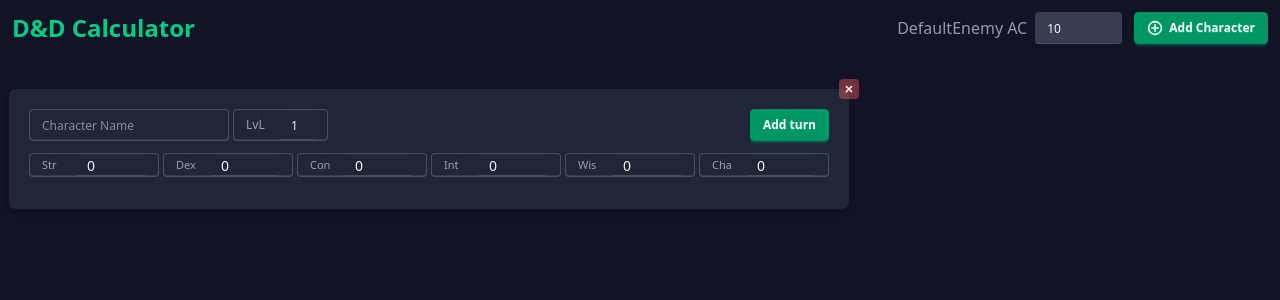
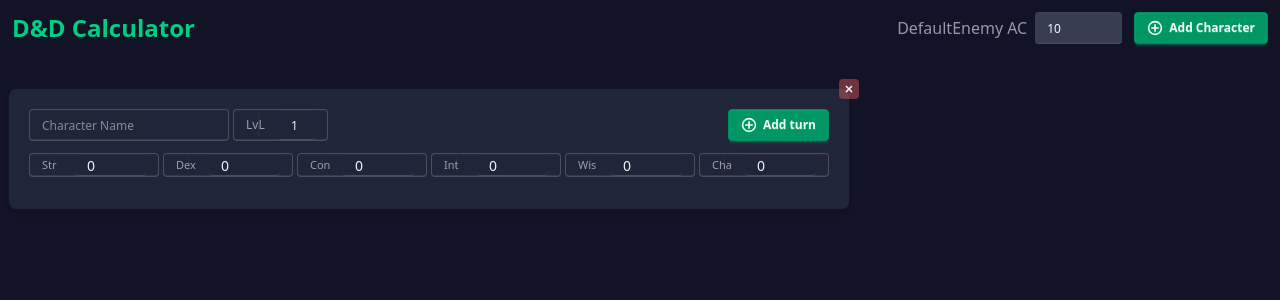
Before and after one commit to julianmenav/dnd-calculator, a React (Vite) app: page / in a window 1280 px wide. Both pictures are taken after a click on the button "Add Character". Shown: the top 300 px of the page. Built offline with nearby package versions, Linux system fonts and the light colour scheme.

Commit message:
style: add icons to add buttons

```diff
--- a/src/components/Character.tsx
+++ b/src/components/Character.tsx
@@ -4,6 +4,7 @@
 import TurnComponent from './Turn'
 import { ABILITIES } from '../models'
 import X from '../icons/X'
+import Plus from '../icons/Plus'
 
 export default function CharacterComponent({
   character,
@@ -23,7 +24,7 @@
         >
           <X />
         </button>
-        <div className="flex flex-col justify-between gap-3 p-2">
+        <div className="flex flex-col justify-between gap-3 p-2 min-w-[280px]">
           <div className="flex w-full flex-row justify-between gap-1">
             <div className="flex flex-row gap-1">
               <input
@@ -53,7 +54,7 @@
               className="btn btn-success btn-sm"
               onClick={() => addTurn(character.id)}
             >
-              Add turn
+              <Plus /> Add turn
             </button>
           </div>
           <div className="gap-1 flex flex-row flex-wrap justify-around max-w-[900px]">
--- a/src/components/DiceChooser.tsx
+++ b/src/components/DiceChooser.tsx
@@ -4,6 +4,7 @@
 import { DICE_SIDES } from '../models'
 import { useCharacter } from '../context/CharacterContext'
 import { useTurn } from '../context/TurnContext'
+import Plus from '../icons/Plus'
 
 export default function DiceChooser() {
   const [showDiceChooser, setShowDiceChooser] = useState(false)
@@ -19,7 +20,7 @@
           className="btn btn-success btn-xs w-full"
           onClick={() => setShowDiceChooser(true)}
         >
-          Add Attack
+          <Plus /> Add Attack
         </button>
       ) : (
         <div>
```
